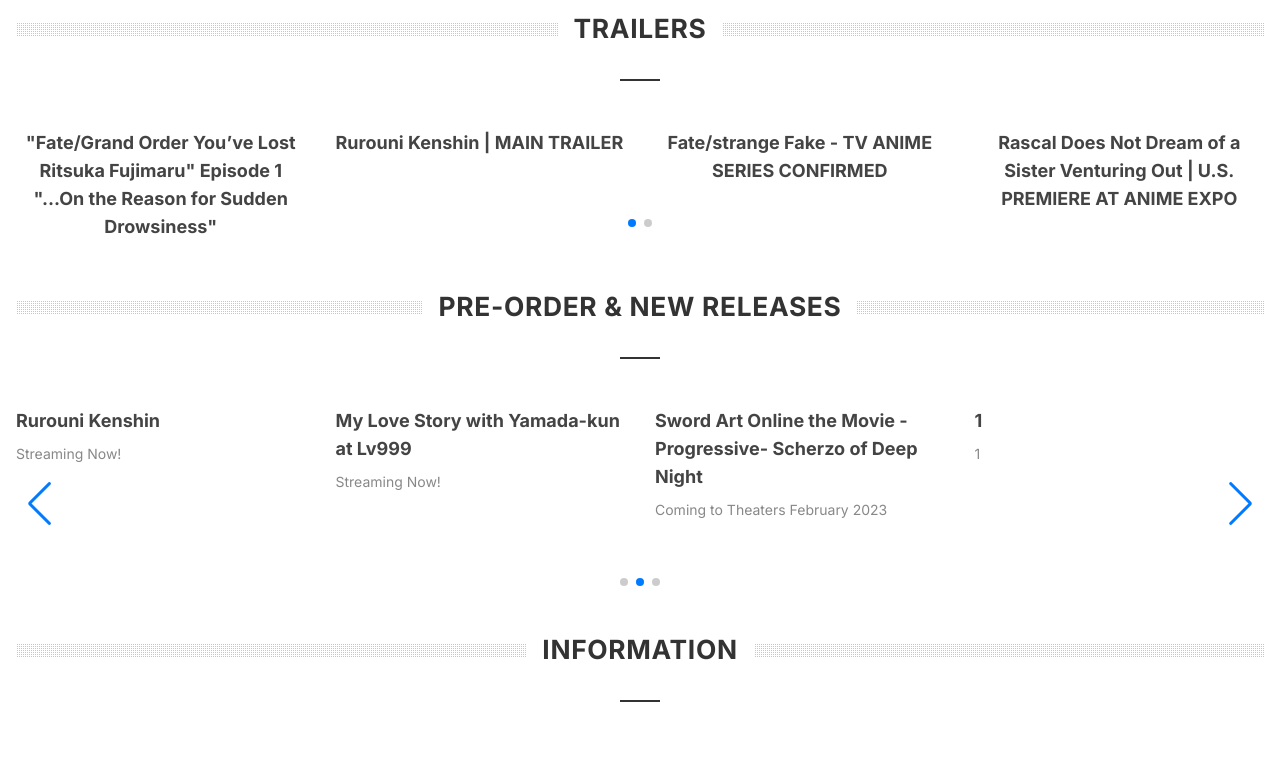
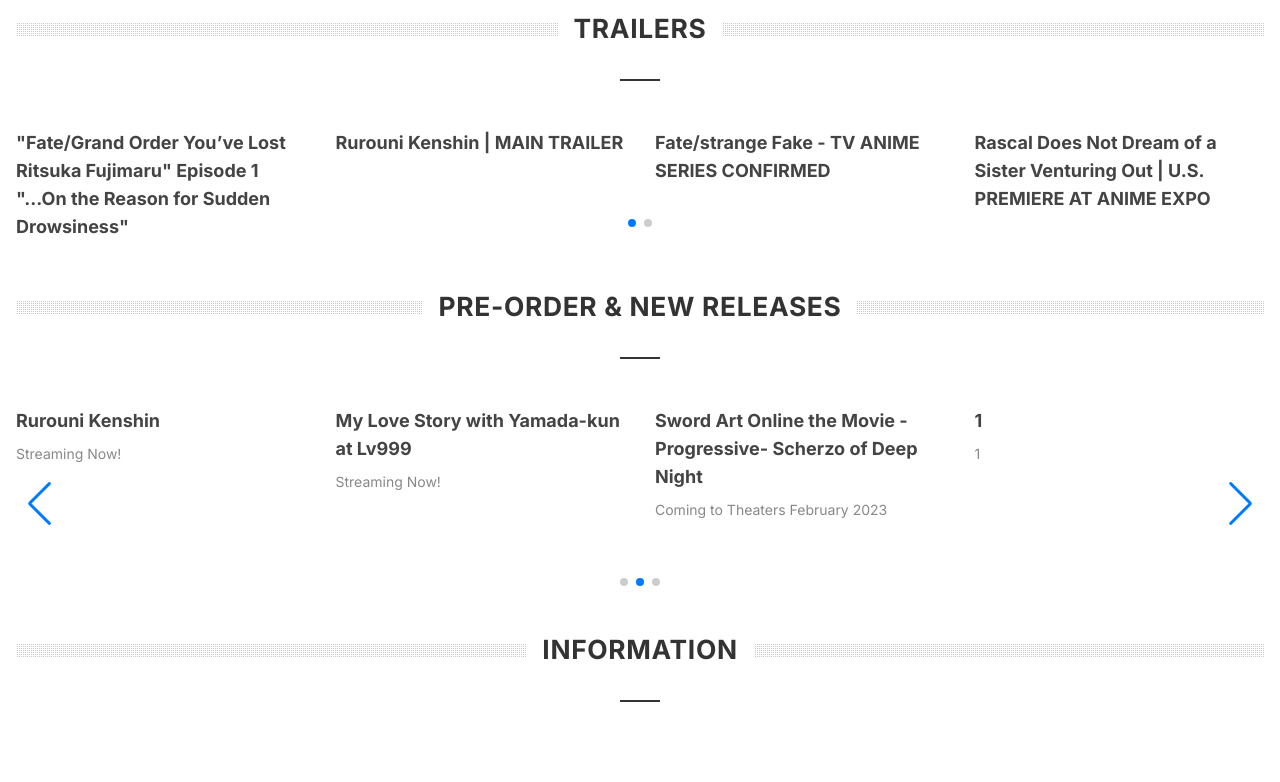
Before and after one commit to Dxuanhai/Aniplex, a Next.js app: page / in a window 1280 px wide. Shown: the part 1515-2297 px from the top of the page. Built offline with nearby package versions, Linux system fonts and the light colour scheme.

Commit message:
fix global.css

```diff
--- a/app/globals.css
+++ b/app/globals.css
@@ -2,31 +2,23 @@
 @tailwind components;
 @tailwind utilities;
 
-
+@layer components {
   .swiper {
-  width: 100%;
-  height: 100%;
+    @apply width: 100% height: 100%;
   }
 
   .swiper-slide {
-  text-align: center;
-  font-size: 18px;
-  background: #fff;
-
-  /* Center slide text vertically */
-  display: flex;
-  justify-content: center;
-  align-items: center;
+    @apply text-align: center font-size: 18px background: #fff display: flex justify-content: center align-items: center;
   }
 
   .swiper-slide img {
-  display: block;
-  width: 100%;
-  height: 100%;
+    @apply display: block
+    width: 100%
+    height: 100%
     object-fit: cover;
   }
 
-.swiper-pagination-bullet
-{
-  background: palevioletred;
+  .swiper-pagination-bullet {
+    @apply background: palevioletred;
   }
+}
```
Lines whose indentation alone changed are shown as unchanged.
